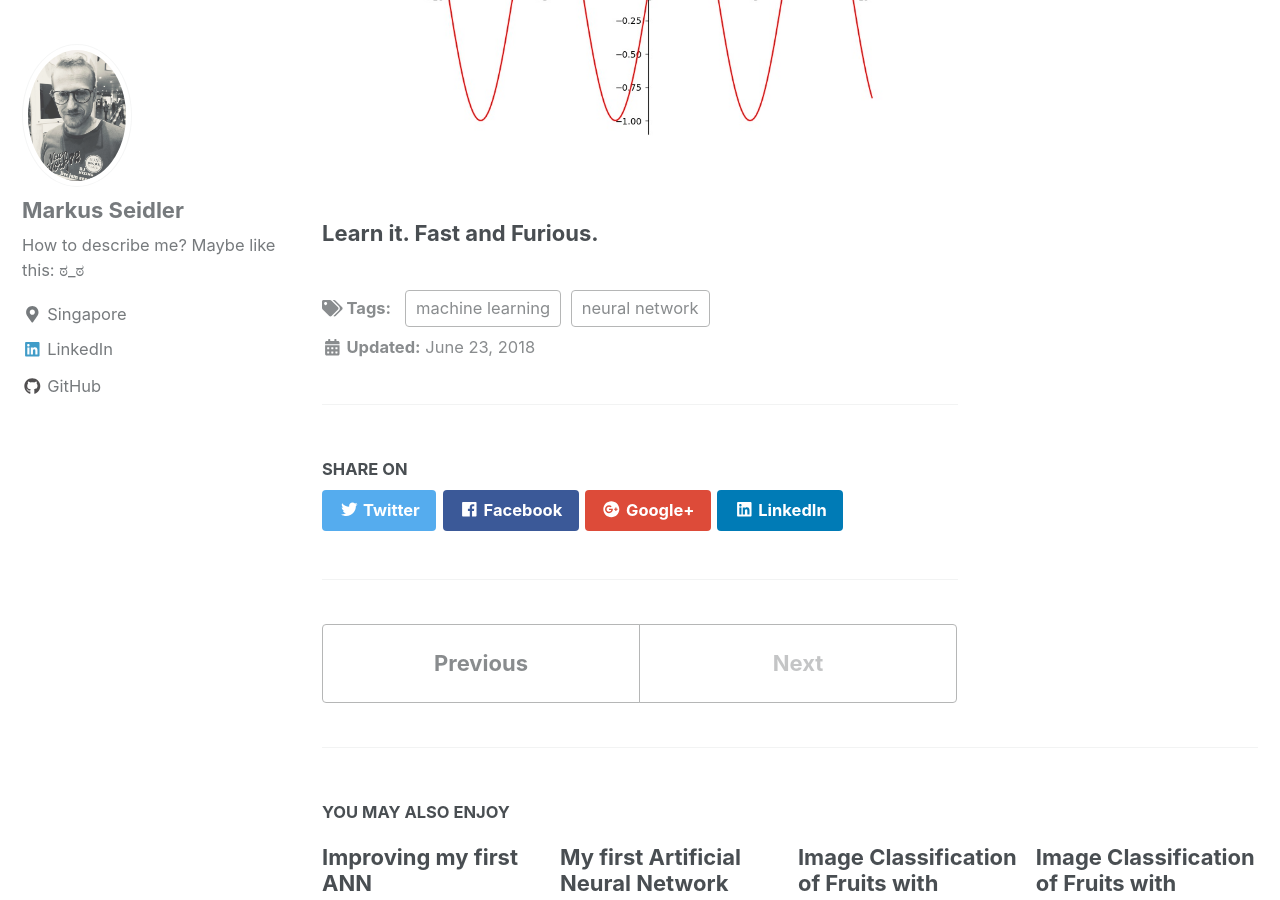
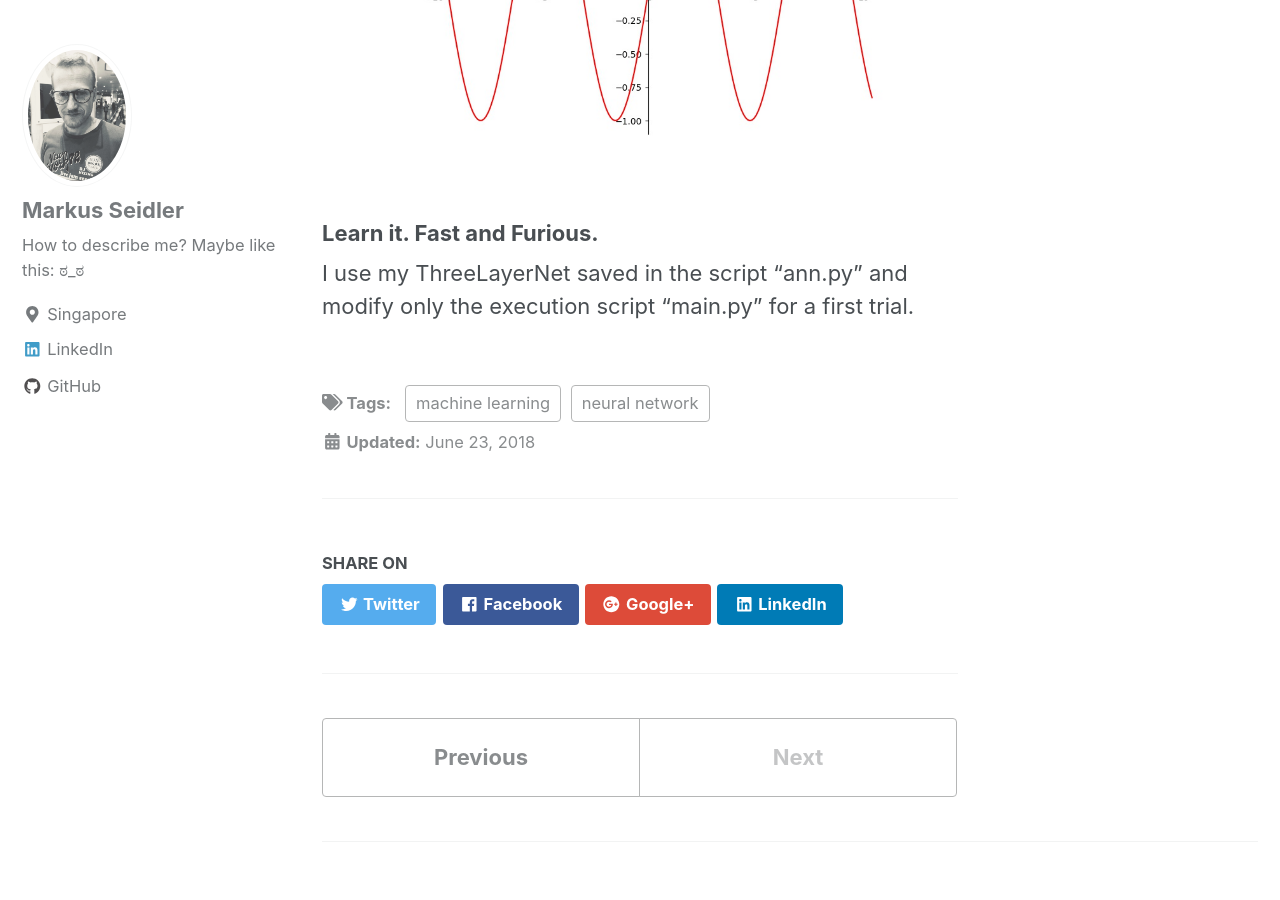
Before and after one commit to markusseidler/markusseidler.github.io, a Jekyll site: the page built from _posts/2018-06-23-Sine_function.md, in a window 1280 px wide and 900 px high, scrolled down 2867 px. Built offline with Jekyll 4.4.1, drawn with Linux system fonts in a browser that asks for light colours; nearby versions of some CDN libraries.

Commit message:
fast and furious

```diff
--- a/_posts/2018-06-23-Sine_function.md
+++ b/_posts/2018-06-23-Sine_function.md
@@ -48,3 +48,6 @@ therefore, a great playground for a neural network.
 alt="Sine Wave">
 
 ### Learn it. Fast and Furious.
+
+I use my ThreeLayerNet saved in the script "ann.py" and modify only the
+execution script "main.py" for a first trial.
```
